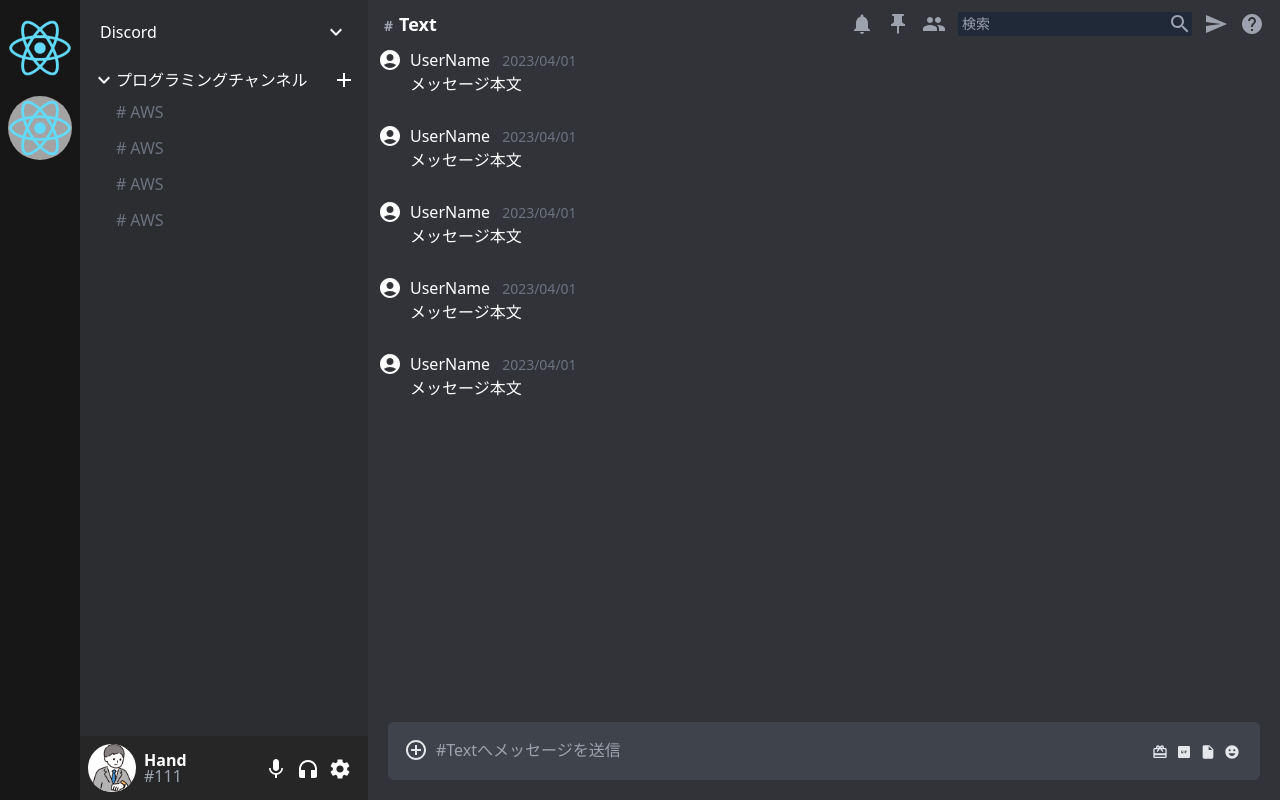
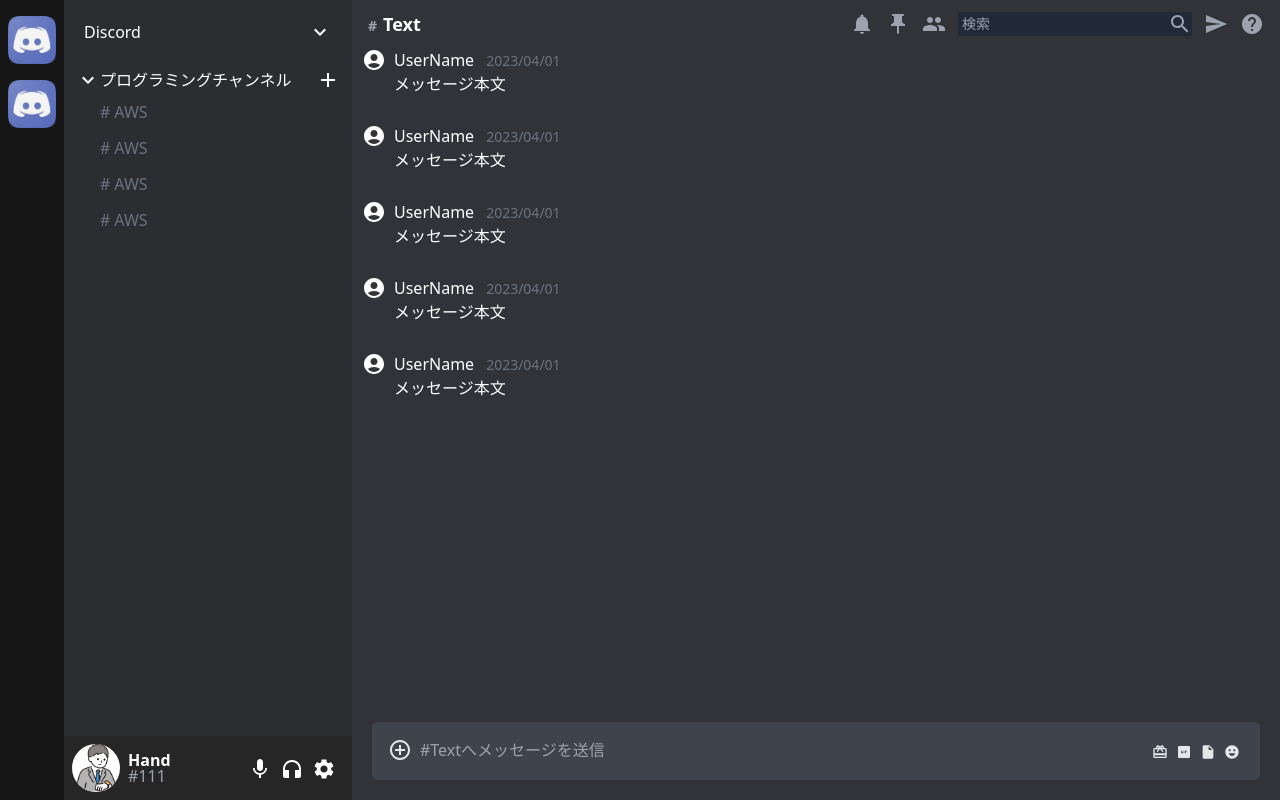
Before and after one commit to kumaotto/discord_clone, a React (Create React App) app: page / in a window 1280 px wide. Built offline with nearby package versions, Linux system fonts and the light colour scheme; the HTML template or start-up script is replaced by a standard one.

Commit message:
Add discord ison

```diff
--- a/src/components/sidebar/Sidebar.tsx
+++ b/src/components/sidebar/Sidebar.tsx
@@ -10,12 +10,12 @@
   return (
     <div className='flex'>
       <div className='flex flex-0.35 h-screen'>
-        <div className='flex flex-col items-center px-2 py-4 w-20 bg-neutral-900'>
+        <div className='flex flex-col items-center px-2 py-4 w-16 bg-neutral-900'>
           <div className='rounded-full mb-4'>
-            <img src="./logo192.png" className='' alt="" />
+            <img src="./discordIcon.png" className='' alt="" />
           </div>
           <div className='rounded-full bg-neutral-400'>
-            <img src="./logo512.png" className='' alt="" />
+            <img src="./discordIcon.png" className='' alt="" />
           </div>
         </div>
 
```
